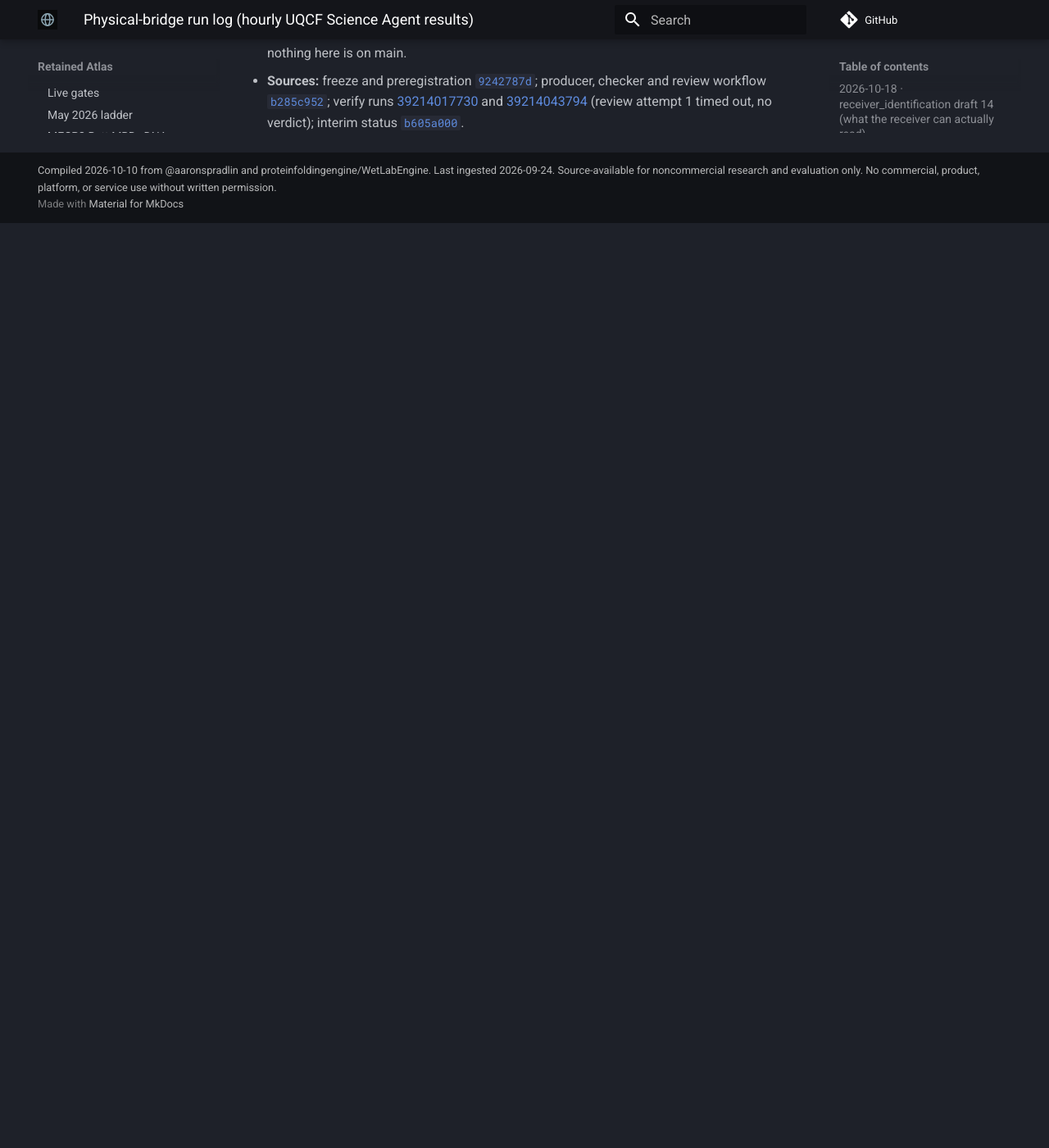
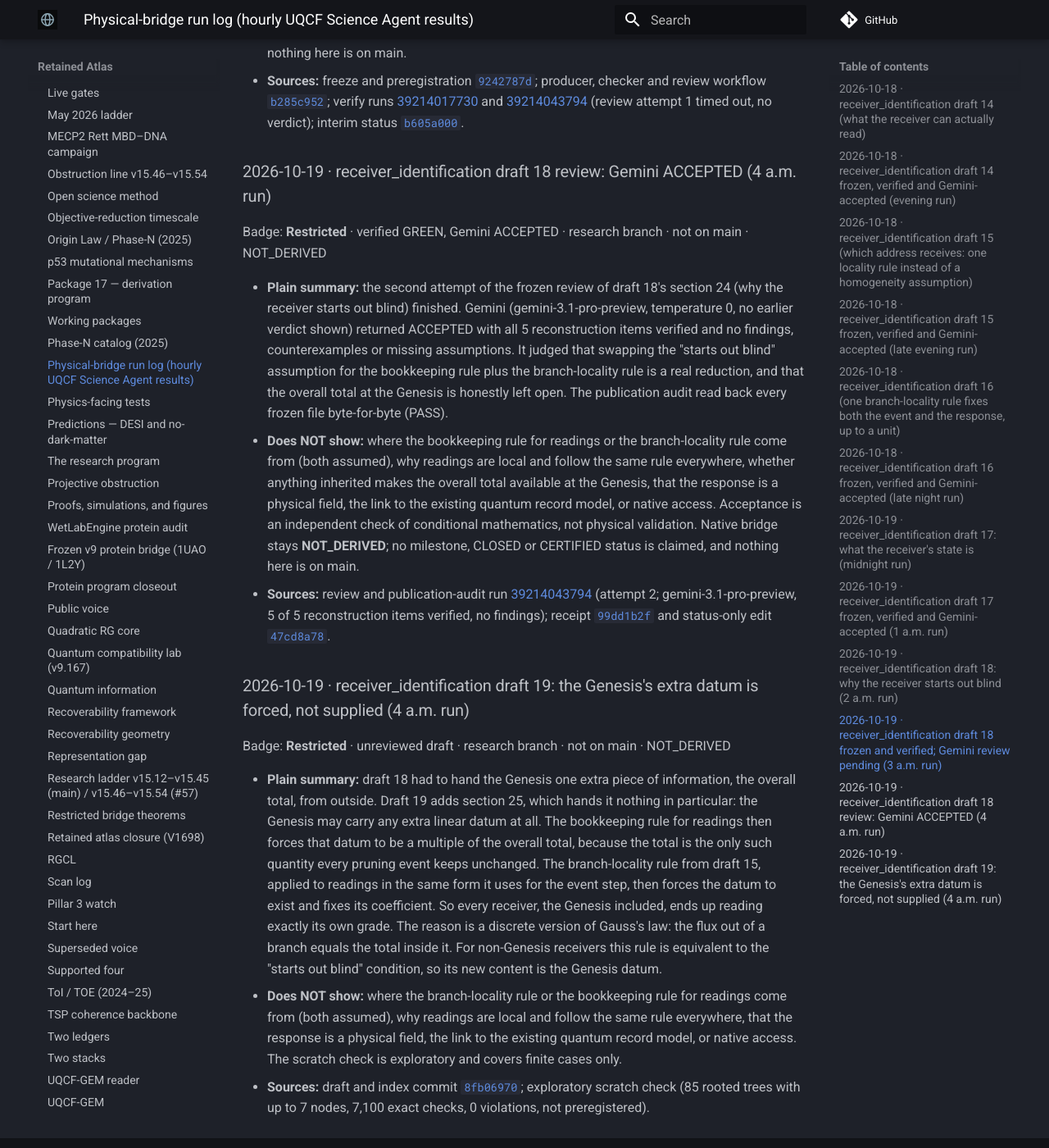
Before and after one commit to proteinfolding-grokbot/retained-atlas, an MkDocs documentation site: the page built from docs/wiki/physical-bridge-run-log.md, in a window 1280 px wide and 1400 px high, scrolled down 7077 px. Shown: the whole window at 82% size. Built offline with MkDocs 1.6.1 and Material for MkDocs 9.7.7, drawn with Linux system fonts in a browser that asks for light colours; comment, search, counter and statistics services are not loaded; before the commit the page ends 7349 px from its top, so only the background shows below that.

Commit message:
Run log 2026-10-19: receiver_identification d18 review Gemini ACCEPTED and draft 19 (section 25, the Genesis datum is forced; Restricted, not on main, NOT_DERIVED)

```diff
--- a/docs/wiki/physical-bridge-run-log.md
+++ b/docs/wiki/physical-bridge-run-log.md
@@ -102,3 +102,19 @@ Badge: **Restricted** · verified GREEN, review pending · research branch · no
 - **Plain summary:** the UQCF Science Agent froze draft 18's section 24 (why the receiver starts out blind) byte-for-byte and wrote the test plan, with hand-predicted answers, before any code ran. Two independently written programs then checked every branching structure with up to 8 nodes. The bookkeeping rule for readings left exactly one free number per depth under three different depth weightings. The receiver started out blind at every position when the combined depth numbers were constant, and only at the endpoints otherwise. The branch-locality rule for readings held exactly where the draft predicted, including a pattern that holds only at even depths. At the Genesis, adding the overall total made it blind only for the one coefficient the bookkeeping fixes. Both programs agreed with every prediction, with 0 violations (GREEN). The Gemini review request timed out before any answer came back, so there's no verdict yet; a second attempt of the same frozen review is running.
 - **Does NOT show:** where the bookkeeping rule for readings or the branch-locality rule come from (both assumed), why readings are local and follow the same rule everywhere, whether anything inherited makes the overall total available at the Genesis, that the response is a physical field, the link to the existing quantum record model, or native access. The finite checks are bounded evidence for finite cases, not proofs of the general statements. Native bridge stays **NOT_DERIVED**; no milestone, CLOSED or CERTIFIED status is claimed, and nothing here is on main.
 - **Sources:** freeze and preregistration [`9242787d`](https://github.com/proteinfoldingengine/WetLabEngine/commit/9242787dd5bdb0e776dece0357ee96b527556683); producer, checker and review workflow [`b285c952`](https://github.com/proteinfoldingengine/WetLabEngine/commit/b285c952e822a8cd1049efee61349d437cb238a6); verify runs [39214017730](https://github.com/proteinfoldingengine/WetLabEngine/actions/runs/39214017730) and [39214043794](https://github.com/proteinfoldingengine/WetLabEngine/actions/runs/39214043794) (review attempt 1 timed out, no verdict); interim status [`b605a000`](https://github.com/proteinfoldingengine/WetLabEngine/commit/b605a0003de3e520b89ef68f4a7202580292f5ae).
+
+### 2026-10-19 · receiver_identification draft 18 review: Gemini ACCEPTED (4 a.m. run)
+
+Badge: **Restricted** · verified GREEN, Gemini ACCEPTED · research branch · not on main · NOT_DERIVED
+
+- **Plain summary:** the second attempt of the frozen review of draft 18's section 24 (why the receiver starts out blind) finished. Gemini (gemini-3.1-pro-preview, temperature 0, no earlier verdict shown) returned ACCEPTED with all 5 reconstruction items verified and no findings, counterexamples or missing assumptions. It judged that swapping the "starts out blind" assumption for the bookkeeping rule plus the branch-locality rule is a real reduction, and that the overall total at the Genesis is honestly left open. The publication audit read back every frozen file byte-for-byte (PASS).
+- **Does NOT show:** where the bookkeeping rule for readings or the branch-locality rule come from (both assumed), why readings are local and follow the same rule everywhere, whether anything inherited makes the overall total available at the Genesis, that the response is a physical field, the link to the existing quantum record model, or native access. Acceptance is an independent check of conditional mathematics, not physical validation. Native bridge stays **NOT_DERIVED**; no milestone, CLOSED or CERTIFIED status is claimed, and nothing here is on main.
+- **Sources:** review and publication-audit run [39214043794](https://github.com/proteinfoldingengine/WetLabEngine/actions/runs/39214043794) (attempt 2; gemini-3.1-pro-preview, 5 of 5 reconstruction items verified, no findings); receipt [`99dd1b2f`](https://github.com/proteinfoldingengine/WetLabEngine/commit/99dd1b2fc9a98770fe194e7bd7be65e18bcbfcec) and status-only edit [`47cd8a78`](https://github.com/proteinfoldingengine/WetLabEngine/commit/47cd8a78dc8f99e190b7b33c583dcaeaa923b139).
+
+### 2026-10-19 · receiver_identification draft 19: the Genesis's extra datum is forced, not supplied (4 a.m. run)
+
+Badge: **Restricted** · unreviewed draft · research branch · not on main · NOT_DERIVED
+
+- **Plain summary:** draft 18 had to hand the Genesis one extra piece of information, the overall total, from outside. Draft 19 adds section 25, which hands it nothing in particular: the Genesis may carry any extra linear datum at all. The bookkeeping rule for readings then forces that datum to be a multiple of the overall total, because the total is the only such quantity every pruning event keeps unchanged. The branch-locality rule from draft 15, applied to readings in the same form it uses for the event step, then forces the datum to exist and fixes its coefficient. So every receiver, the Genesis included, ends up reading exactly its own grade. The reason is a discrete version of Gauss's law: the flux out of a branch equals the total inside it. For non-Genesis receivers this rule is equivalent to the "starts out blind" condition, so its new content is the Genesis datum.
+- **Does NOT show:** where the branch-locality rule or the bookkeeping rule for readings come from (both assumed), why readings are local and follow the same rule everywhere, that the response is a physical field, the link to the existing quantum record model, or native access. The scratch check is exploratory and covers finite cases only.
+- **Sources:** draft and index commit [`8fb06970`](https://github.com/proteinfoldingengine/WetLabEngine/commit/8fb06970b802f3a1c011124b9bf5d351f02290d8); exploratory scratch check (85 rooted trees with up to 7 nodes, 7,100 exact checks, 0 violations, not preregistered).
```
Also changed, not shown: 2 other files.
